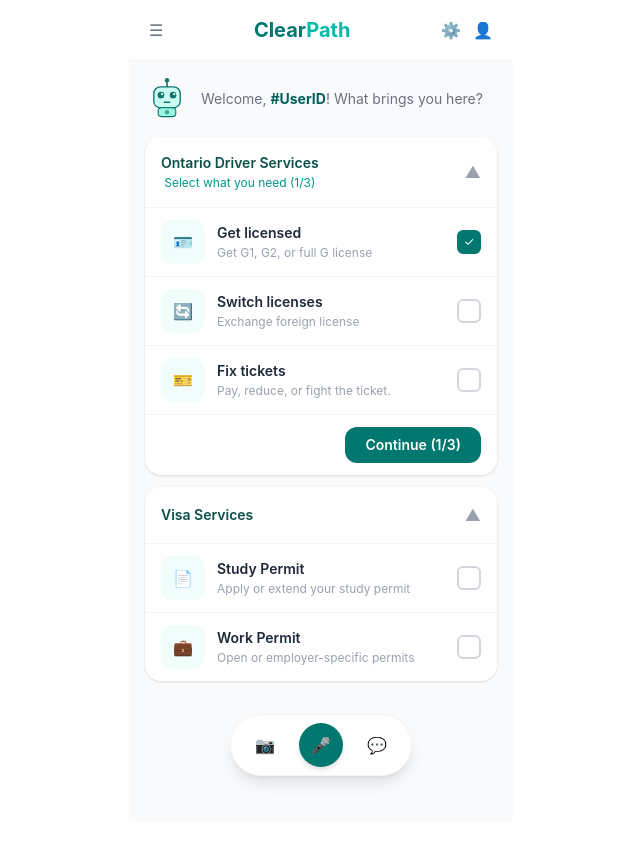
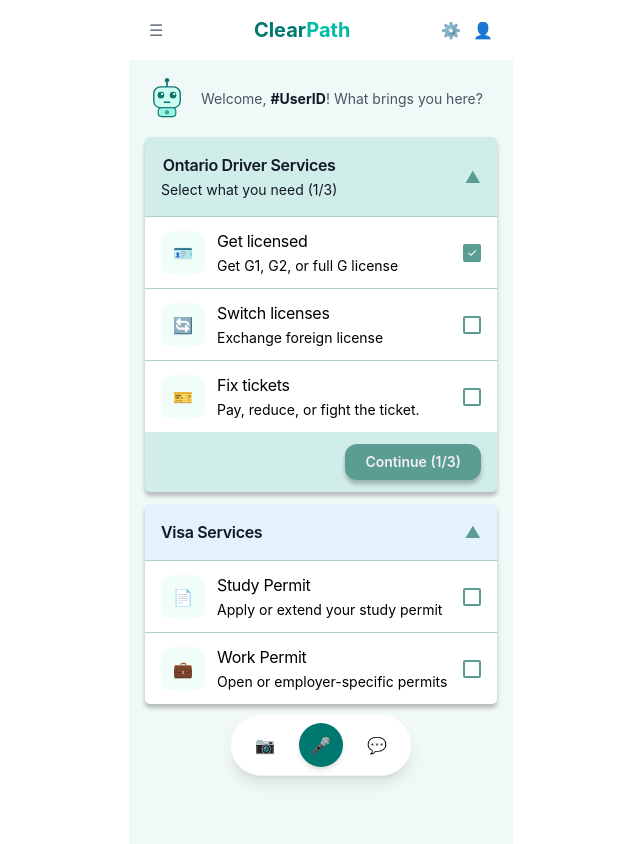
Before and after one commit to Viessley/ClearPath, a React (Vite) app in the folder clearpath-frontend/: page / in a window 1280 px wide. Shown: the whole page, without its empty margins (319-959 px from the left). Before the commit the page ends 821 px from the top, so only its background shows below. Built offline with nearby package versions, Linux system fonts and the light colour scheme.

Commit message:
feat: update colors to match Figma design

```diff
--- a/clearpath-frontend/src/Pages/HomePage.jsx
+++ b/clearpath-frontend/src/Pages/HomePage.jsx
@@ -7,6 +7,7 @@ import ServiceAccordion from '../components/home/ServiceAccordion'
 const SERVICES = [
   {
     category: "Ontario Driver Services",
+    bgColor: "#D1EDE9",
     items: [
       { id: "get-licensed",   icon: "🪪", title: "Get licensed",    subtitle: "Get G1, G2, or full G license" },
       { id: "switch-license", icon: "🔄", title: "Switch licenses", subtitle: "Exchange foreign license" },
@@ -15,6 +16,7 @@ const SERVICES = [
   },
   {
     category: "Visa Services",
+    bgColor: "#E3F2FD",
     items: [
       { id: "study-permit", icon: "📄", title: "Study Permit", subtitle: "Apply or extend your study permit" },
       { id: "work-permit",  icon: "💼", title: "Work Permit",  subtitle: "Open or employer-specific permits" },
@@ -28,14 +30,16 @@ export default function HomePage() {
   const toggleItem = (id) => setSelected(prev => ({ ...prev, [id]: !prev[id] }))
 
   return (
-    <div className="max-w-sm mx-auto min-h-screen bg-gray-50 flex flex-col">
+    <div className="max-w-sm mx-auto min-h-screen flex flex-col" style={{ background: "#f0f9f8" }}>
       <TopBar />
 
       <div className="flex-1 px-4 pt-4 pb-32">
         {/* Greeting */}
         <div className="flex items-center gap-3 mb-4">
           <Mascot />
-          <p className="text-sm text-gray-500">Welcome, <strong className="text-teal-800">#UserID</strong>! What brings you here?</p>
+          <p className="text-sm" style={{ color: "#4B5563" }}>
+            Welcome, <strong style={{ color: "#111827" }}>#UserID</strong>! What brings you here?
+          </p>
         </div>
 
         {/* Services */}
@@ -43,6 +47,7 @@ export default function HomePage() {
           <ServiceAccordion
             key={section.category}
             category={section.category}
+            bgColor={section.bgColor}
             items={section.items}
             selected={selected}
             onToggle={toggleItem}
--- a/clearpath-frontend/src/components/home/ServiceAccordion.jsx
+++ b/clearpath-frontend/src/components/home/ServiceAccordion.jsx
@@ -1,26 +1,27 @@
 import { useState } from 'react'
 import ServiceItem from './ServiceItem'
 
-export default function ServiceAccordion({ category, items, selected, onToggle }) {
+export default function ServiceAccordion({ category, bgColor, items, selected, onToggle }) {
   const [isOpen, setIsOpen] = useState(true)
 
   const selectedCount = items.filter(item => selected[item.id]).length
 
   return (
-    <div className="bg-white rounded-2xl mb-3 shadow-sm overflow-hidden">
+    <div className="rounded mb-3 overflow-hidden"
+      style={{ background: bgColor, boxShadow: "0px 4px 4px rgba(0,0,0,0.25)", borderRadius: 5 }}>
 
       {/* Header */}
       <button className="w-full flex items-center justify-between px-4 py-4"
         onClick={() => setIsOpen(!isOpen)}>
         <div>
-          <div className="text-sm font-semibold text-teal-900">{category}</div>
+          <div className="font-semibold" style={{ color: "#111827", fontSize: 16, letterSpacing: "-0.02em" }}>{category}</div>
           {selectedCount > 0 && (
-            <div className="text-xs text-teal-600 mt-0.5">
+            <div className="mt-0.5" style={{ color: "#111827", fontSize: 14 }}>
               Select what you need ({selectedCount}/{items.length})
             </div>
           )}
         </div>
-        <span className="text-gray-400">{isOpen ? '▲' : '▼'}</span>
+        <span style={{ color: "#5B9D93" }}>{isOpen ? '▲' : '▼'}</span>
       </button>
 
       {/* Items */}
@@ -39,8 +40,9 @@ export default function ServiceAccordion({ category, items, selected, onToggle }
 
           {/* Continue Button */}
           {selectedCount > 0 && (
-            <div className="flex justify-end px-4 py-3 border-t border-gray-100">
-              <button className="bg-teal-700 text-white text-sm font-semibold px-5 py-2 rounded-xl">
+            <div className="flex justify-end px-4 py-3">
+              <button className="text-sm font-semibold px-5 py-2"
+                style={{ background: "#5B9D93", color: "#F5EFF7", borderRadius: 12, boxShadow: "0px 4px 4px rgba(0,0,0,0.25)" }}>
                 Continue ({selectedCount}/{items.length})
               </button>
             </div>
--- a/clearpath-frontend/src/components/home/ServiceItem.jsx
+++ b/clearpath-frontend/src/components/home/ServiceItem.jsx
@@ -1,17 +1,23 @@
 export default function ServiceItem({ icon, title, subtitle, checked, onToggle }) {
   return (
-    <div className="flex items-center gap-3 px-4 py-3 border-t border-gray-100 cursor-pointer hover:bg-gray-50"
+    <div className="flex items-center gap-3 px-4 py-3 cursor-pointer"
+      style={{ background: "#FFFFFF", borderTop: "1px solid #A8D5CF" }}
       onClick={onToggle}>
-      <div className="w-11 h-11 bg-teal-50 rounded-xl flex items-center justify-center flex-shrink-0">
+      <div className="w-11 h-11 rounded-xl flex items-center justify-center flex-shrink-0"
+        style={{ background: "#f0fdf9" }}>
         {icon}
       </div>
       <div className="flex-1">
-        <div className="text-sm font-semibold text-gray-800">{title}</div>
-        <div className="text-xs text-gray-400 mt-0.5">{subtitle}</div>
+        <div style={{ fontSize: 16, letterSpacing: "-0.02em", color: "#000000" }}>{title}</div>
+        <div style={{ fontSize: 14, color: "#000000" }} className="mt-0.5">{subtitle}</div>
       </div>
-      <div className={`w-6 h-6 rounded-md border-2 flex items-center justify-center flex-shrink-0
-        ${checked ? 'bg-teal-700 border-teal-700' : 'border-gray-300 bg-white'}`}>
-        {checked && <span className="text-white text-xs">✓</span>}
+      <div className="flex items-center justify-center flex-shrink-0"
+        style={{
+          width: 18, height: 18, borderRadius: 2,
+          background: checked ? "#5B9D93" : "transparent",
+          border: checked ? "none" : "2px solid #5B9D93"
+        }}>
+        {checked && <span style={{ color: "#FFFFFF", fontSize: 12 }}>✓</span>}
       </div>
     </div>
   )
```
